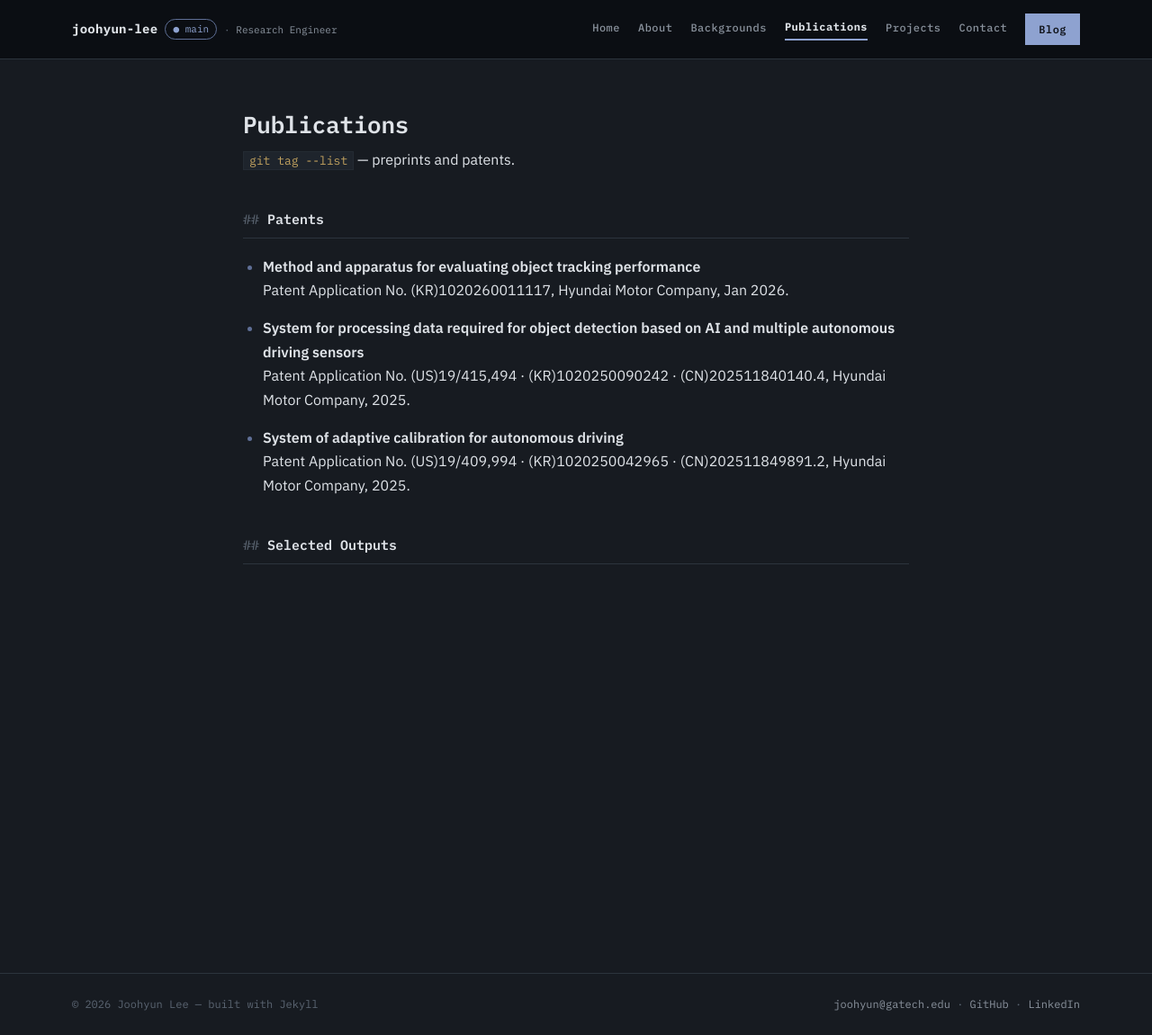
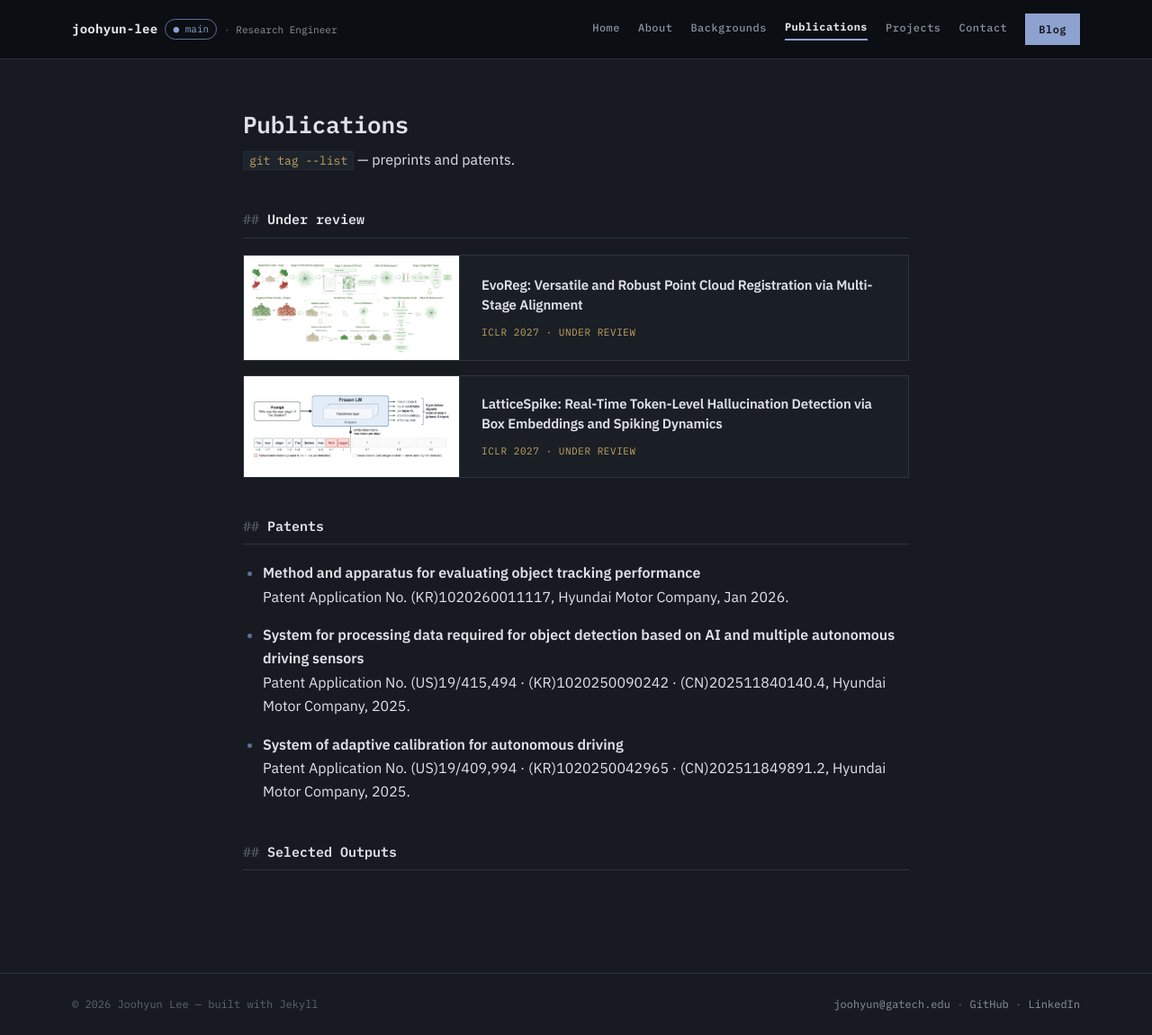
Before and after one commit to curiousLionH/curiousLionH.github.io, a Jekyll site: the page built from publications.md, in a window 1280 px wide and 1150 px high. Shown: the whole window at 90% size. Built offline with Jekyll 4.4.1, drawn with Linux system fonts in a browser that asks for light colours.

Commit message:
Add LatticeSpike project card and under-review publications
- Projects: LatticeSpike card (paper Figure 1 as the image), no detail
  dialog while under review, same as EvoReg
- Publications: "Under review" section listing EvoReg and LatticeSpike
  as thumbnail + title + venue entries; no author lists or files
- CSS: .pub entry layout (stacks vertically on narrow screens)

Co-Authored-By: Claude Opus 5.5 <noreply@anthropic.com>

```diff
--- a/assets/css/style.css
+++ b/assets/css/style.css
@@ -606,6 +606,50 @@ a:hover { color: var(--yellow); }
 }
 .project-card__more::after { content: " →"; }
 
+/* ---------- Publication entries (thumbnail + text) ---------- */
+
+.pub-list { display: flex; flex-direction: column; gap: 16px; margin: 0 0 32px; }
+.pub {
+  display: flex;
+  border: 1px solid var(--border);
+  background: var(--surface-2);
+  overflow: hidden;
+  transition: border-color .15s ease;
+}
+.pub:hover { border-color: var(--green); }
+.pub__media {
+  flex: 0 0 240px;
+  margin: 0;
+  background: #fff;
+  border-right: 1px solid var(--border);
+  display: flex;
+  align-items: center;
+  padding: 8px;
+}
+.pub__media img { width: 100%; height: auto; display: block; }
+.pub__text {
+  padding: 20px 24px;
+  display: flex;
+  flex-direction: column;
+  justify-content: center;
+  gap: 10px;
+  min-width: 0;
+}
+.prose .pub__title,
+.pub__title { font-size: 15px; margin: 0; font-family: var(--sans); font-weight: 600; line-height: 1.45; }
+.prose .pub__title::before { content: none; }
+.pub__venue {
+  font-family: var(--mono);
+  font-size: 11px;
+  letter-spacing: .05em;
+  text-transform: uppercase;
+  color: var(--change);
+}
+@media (max-width: 620px) {
+  .pub { flex-direction: column; }
+  .pub__media { flex-basis: auto; border-right: 0; border-bottom: 1px solid var(--border); }
+}
+
 /* ---------- Project detail dialog ---------- */
 
 html.modal-open { overflow: hidden; }
--- a/publications.md
+++ b/publications.md
@@ -8,29 +8,24 @@ permalink: /publications/
 
 `git tag --list` — preprints and patents.
 
-{% comment %}
-Preprints hidden until the papers are accepted.
+## Under review
 
-## Preprints / under review
-
-- **EvoReg: Versatile and Robust Point Cloud Registration via Multi-Stage Alignment**
-  Joohyun Lee (master's project, Georgia Tech). Submitted to **ICLR 2027** — under review.
-  A single architecture spanning rigid / non-rigid and supervised / self-supervised
-  registration via staged decoupling: gradient-free CMA-ES SE(3) search, iterative
-  Sinkhorn–Kabsch refinement, a residual rigid head, and a conditional-VAE deformation
-  field, with optional training-free inference-time refinements.
-  *Preprint available on request.*
-
-- **LatticeSpike: Real-Time Token-Level Hallucination Detection via Box Embeddings and Spiking Dynamics**
-  Co-author, Human-Augmented Analytics Group (HAAG), Georgia Tech. Submitted to **ICLR 2027** — under review.
-  A lightweight detector that runs alongside a frozen language model and scores every token
-  as it is generated. Each step's signals are embedded as a box whose volume reflects semantic
-  spread, and a recurrent spiking network's prediction error serves as the hallucination score.
-  It outperforms twelve baselines in 96 of 101 evaluation cells, and the paper releases two
-  token-level benchmarks (THRIVE-Llama, THRIVE-Gemma). My part was the causal per-step signal
-  readout from the language model and the pipeline visualizations.
-  *Preprint available on request.*
-{% endcomment %}
+<div class="pub-list">
+<article class="pub">
+<figure class="pub__media"><img src="{{ '/assets/img/portfolio/evoreg_pipeline.jpg' | relative_url }}" alt="EvoReg architecture overview" loading="lazy"></figure>
+<div class="pub__text">
+<h3 class="pub__title">EvoReg: Versatile and Robust Point Cloud Registration via Multi-Stage Alignment</h3>
+<span class="pub__venue">ICLR 2027 · under review</span>
+</div>
+</article>
+<article class="pub">
+<figure class="pub__media"><img src="{{ '/assets/img/portfolio/latticespike_phase1.jpg' | relative_url }}" alt="LatticeSpike per-token signal readout from a frozen language model" loading="lazy"></figure>
+<div class="pub__text">
+<h3 class="pub__title">LatticeSpike: Real-Time Token-Level Hallucination Detection via Box Embeddings and Spiking Dynamics</h3>
+<span class="pub__venue">ICLR 2027 · under review</span>
+</div>
+</article>
+</div>
 
 ## Patents
 
```
Also changed, not shown: projects.md (+6 -0 lines), assets/img/portfolio/latticespike_phase1.jpg (added).
